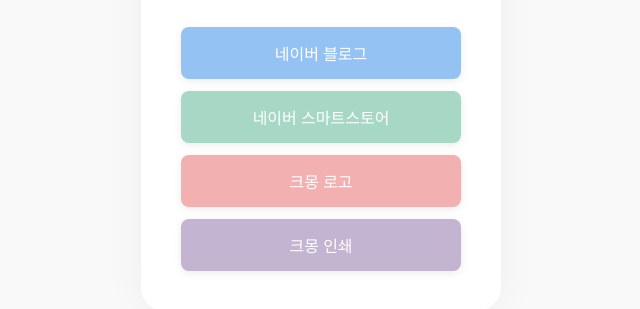
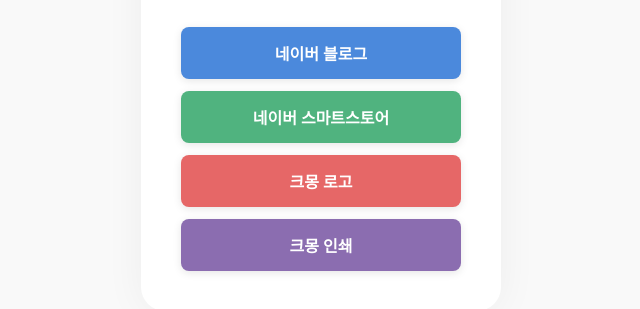
Before and after one commit to Chaewoos/chaewoos.github.io, a plain HTML site: page index.html in a window 1280 px wide. Shown: the part 411-720 px from the top of the page, without its empty margins (319-959 px from the left). Drawn offline with Linux system fonts and the light colour scheme; a web font is replaced by a local one.

Commit message:
Update index.html

```diff
--- a/index.html
+++ b/index.html
@@ -65,10 +65,10 @@
             transform: translateY(1px);
         }
 
-        .button-1 { background-color: #94C2F3; }
-        .button-2 { background-color: #A7D7C5; }
-        .button-3 { background-color: #F3B0B0; }
-        .button-4 { background-color: #C3B4D2; }
+        .button-1 { background-color: #4B89DC; }
+        .button-2 { background-color: #50B37F; }
+        .button-3 { background-color: #E66767; }
+        .button-4 { background-color: #8B6DB0; }
         .button-4:hover { opacity: 0.9; }
 
         .heading {
@@ -96,7 +96,12 @@
         }
 
         .button {
-            font-weight: 500;
+            font-weight: 600;
+            box-shadow: 0 2px 8px rgba(0, 0, 0, 0.1);
+        }
+
+        .button:hover {
+            opacity: 0.9;
         }
     </style>
 </head>
```
